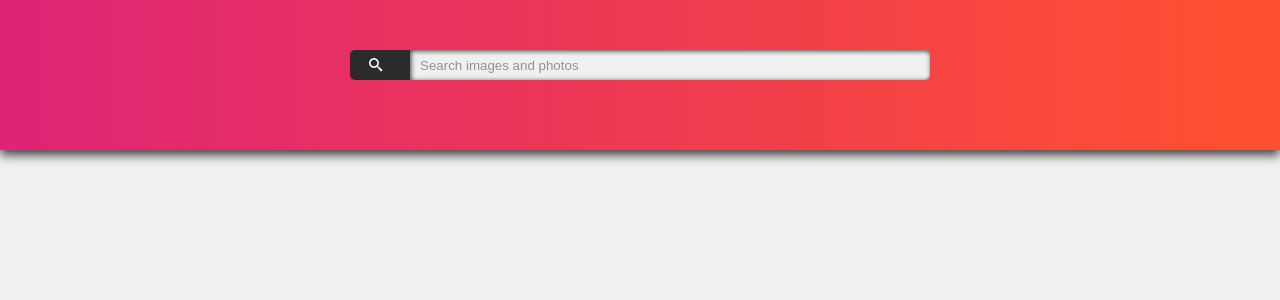
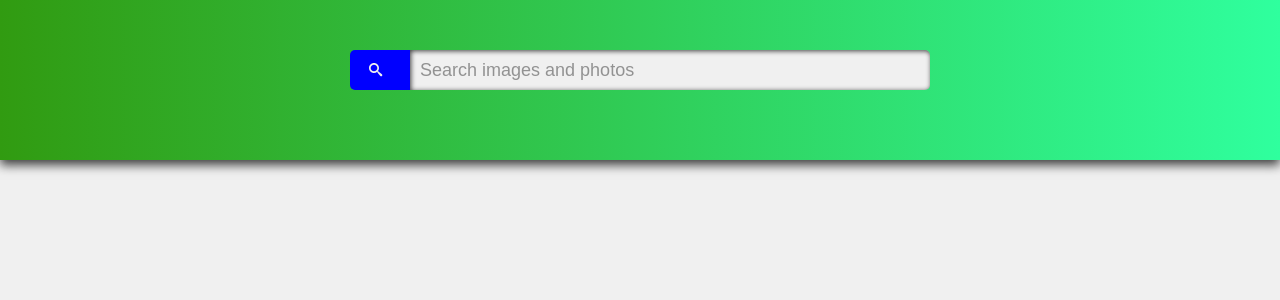
Before and after one commit to KaterinaGileva/goit-react-hw-03-image-finder, a React (Create React App) app: page / in a window 1280 px wide. Shown: the top 300 px of the page. Built offline with nearby package versions, Linux system fonts and the light colour scheme.

Commit message:
changed css

```diff
--- a/src/components/ImageGalleryItem/ImageGalleryItem.module.css
+++ b/src/components/ImageGalleryItem/ImageGalleryItem.module.css
@@ -25,13 +25,13 @@
       align-items: stretch;
       justify-content: center;
 
-      width: calc((100% - 4 * 15px) / 2);
+      width: calc((100% - 4 * 15px) / 3);
       margin: 15px;
     }
   }
 
   @media screen and (min-width: 1440px) {
     .item {
-      width: calc((100% - 6 * 15px) / 3);
+      width: calc((100% - 6 * 15px) / 4);
     }
   }
--- a/src/components/Searchbar/Searchbar.module.css
+++ b/src/components/Searchbar/Searchbar.module.css
@@ -21,7 +21,7 @@
     justify-content: center;
 
     width: 60px;
-    height: 30px;
+    height: 40px;
     padding: 0;
 
     border: none;
@@ -42,9 +42,9 @@
 
   .input {
     width: 180px;
-    height: 30px;
+    height: 40px;
     padding: 0 10px 0 10px;
-
+  font-size: 18px;
     background-color: var(--main-bg-color);
     color: var(--main-text-color);
 
--- a/src/index.css
+++ b/src/index.css
@@ -6,12 +6,12 @@
   --accent-text-color: #ff512f;
 
   --main-bg-color: #f0f0f0;
-  --second-bg-color: #2b2b2b;
-  --accent-bg-color: #ff512f;
+  --second-bg-color: blue;
+  --accent-bg-color: #fff024;
   --backdrop-bg-color: rgba(43, 43, 43, 0.5);
 
   --hover-animation: 300ms cubic-bezier(0.17, 0.67, 0.83, 0.67);
-  --linear-gradient: linear-gradient(to right, #dd2476, #ff512f);
+  --linear-gradient: linear-gradient(to right, #319b11, #2fff9e);
   --box-shadow: 0px 5px 10px 0px rgba(0, 0, 0, 0.75);
 }
 
@@ -22,7 +22,7 @@ body {
   background-color: var(--main-bg-color);
   color: var(--main-text-color);
 
-  font-size: 16px;
+  font-size: 18px;
   font-family: -apple-system, BlinkMacSystemFont, 'Segoe UI', Roboto, Oxygen,
     Ubuntu, Cantarell, 'Open Sans', 'Helvetica Neue', sans-serif;
 }
```
Also changed, not shown: src/components/Loader/Loader.module.css (added).
